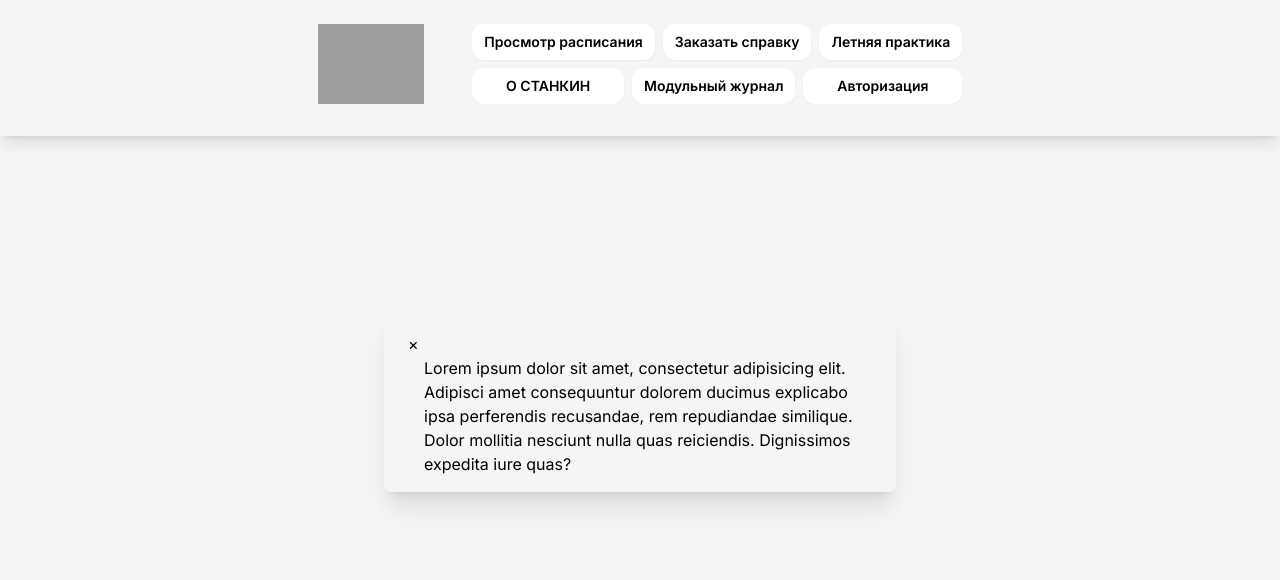
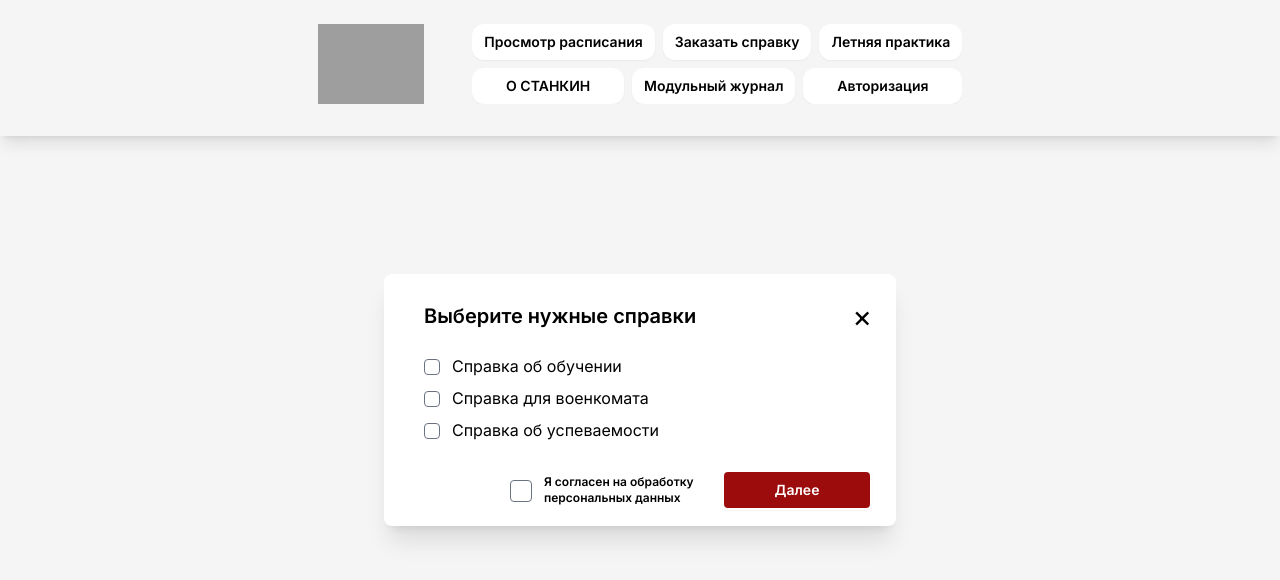
Before and after one commit to matiqof/stankin-services-portal, a React (Vite) app in the folder stankin-services-portal-web-ui/stankin-service-portal-frontend/: page /service in a window 1280 px wide. Shown: the top 580 px of the page. Built offline with nearby package versions, Linux system fonts and the light colour scheme; grey boxes are pictures that could not be loaded.

Commit message:
#31 Реализовал UI модального окна

```diff
--- a/stankin-services-portal-web-ui/stankin-service-portal-frontend/src/main.tsx
+++ b/stankin-services-portal-web-ui/stankin-service-portal-frontend/src/main.tsx
@@ -5,7 +5,6 @@ import {createBrowserRouter, RouterProvider} from "react-router-dom";
 import LoginPage from "./pages/LoginPage.tsx";
 import ServicePage from "./pages/ServicePage.tsx";
 import HomePage from "./pages/HomePage.tsx";
-import CertificatePage from  './pages/CertificatePage.tsx'
 
 const router = createBrowserRouter(
     [
@@ -37,10 +36,6 @@ const router = createBrowserRouter(
                     path: "/service",
                     element: <ServicePage />
                 },
-                {
-                    path: "/certificate",
-                    element: <CertificatePage />
-                },
             ]
         },
     ]
--- a/stankin-services-portal-web-ui/stankin-service-portal-frontend/src/pages/ServicePage.tsx
+++ b/stankin-services-portal-web-ui/stankin-service-portal-frontend/src/pages/ServicePage.tsx
@@ -1,6 +1,7 @@
 import {useState} from 'react';
 import CustomModal from "../components/UI/CustomModal.tsx";
 import {Link} from "react-router-dom";
+import CustomButton from "../components/UI/CustomButton.tsx";
 
 function ServicePage() {
     const [isModalOpen, setIsModalOpen] = useState(true);
@@ -18,19 +19,68 @@ function ServicePage() {
                             <div
                                 className="flex items-end justify-center min-h-screen pt-4 px-4 pb-20 text-center sm:block sm:p-0">
                                 <div className="fixed inset-0 transition-opacity" aria-hidden="true">
-                                    <div className="absolute inset-0 bg-gray-500 opacity-75"></div>
+                                    <div className="absolute inset-0 bg-gray-500"></div>
                                 </div>
                                 <span className="hidden sm:inline-block sm:align-middle sm:h-screen"
                                       aria-hidden="true">&#8203;</span>
                                 <div
-                                    className="inline-block align-bottom bg-white rounded-lg text-left overflow-hidden shadow-xl transform transition-all sm:my-8 sm:align-middle sm:max-w-lg sm:w-full">
-                                    <div className="bg-white px-4 pt-5 pb-4 sm:p-6 sm:pb-4">
-                                        <Link to='/'>
-                                            <span className="close" onClick={handleCloseModal}>&times;</span>
-                                        </Link>
-                                        <div className="sm:flex sm:items-start">
+                                    className="bg-stankin-white inline-block align-bottom bg-white rounded-lg text-left overflow-hidden shadow-xl transform transition-all sm:my-8 sm:align-middle sm:max-w-lg sm:w-full">
+                                    <div className="px-4 pt-5 pb-4 sm:p-6 sm:pb-4 z-20">
+                                        <div>
                                             <div className="mt-3 text-center sm:mt-0 sm:ml-4 sm:text-left">
-                                                Lorem ipsum dolor sit amet, consectetur adipisicing elit. Adipisci amet consequuntur dolorem ducimus explicabo ipsa perferendis recusandae, rem repudiandae similique. Dolor mollitia nesciunt nulla quas reiciendis. Dignissimos expedita iure quas?
+                                                <div className='flex justify-between items-center mb-5'>
+                                                    <h3 className='text-xl text-stankin-black font-semibold'>Выберите
+                                                        нужные справки</h3>
+                                                    <Link className='text-3xl' to='/'>
+                                                        <span className="close" onClick={handleCloseModal}>&times;</span>
+                                                    </Link>
+                                                </div>
+                                                <div className='flex flex-col gap-2 mb-7'>
+                                                    <div className="flex items-center">
+                                                            <input type="checkbox"
+                                                                   className="shrink-0 mt-0.5 border-gray-200 rounded text-stankin-red focus:ring-stankin-red disabled:opacity-50 disabled:pointer-events-none"
+                                                                   id="education"/>
+                                                            <label htmlFor="education"
+                                                                   className="ms-3">
+                                                                Справка об обучении
+                                                            </label>
+                                                        </div>
+
+                                                        <div className="flex items-center">
+                                                            <input type="checkbox"
+                                                                   className="shrink-0 mt-0.5 border-gray-200 rounded text-stankin-red focus:ring-stankin-red disabled:opacity-50 disabled:pointer-events-none"
+                                                                   id="enlistment-office"/>
+                                                            <label htmlFor="enlistment-office"
+                                                                   className="ms-3">
+                                                                Справка для военкомата
+                                                            </label>
+                                                        </div>
+
+                                                        <div className="flex items-center">
+                                                            <input type="checkbox"
+                                                                   className="shrink-0 mt-0.5 border-gray-200 rounded text-stankin-red focus:ring-stankin-red disabled:opacity-50 disabled:pointer-events-none"
+                                                                   id="academic-performance"/>
+                                                            <label htmlFor="academic-performance"
+                                                                   className="ms-3">
+                                                                Справка об успеваемости
+                                                            </label>
+                                                        </div>
+                                                </div>
+                                                <div className="flex gap-3 justify-end">
+                                                    <div className="flex items-center max-w-[200px]">
+                                                        <input type="checkbox"
+                                                               className="w-[22px] h-[22px] shrink-0 mt-0.5 border-gray-200 rounded text-stankin-red focus:ring-stankin-red disabled:opacity-50 disabled:pointer-events-none"
+                                                               id="academic-performance"/>
+                                                        <label htmlFor="academic-performance"
+                                                               className="ms-3 font-semibold text-xs">
+                                                            Я согласен на обработку персональных данных
+                                                        </label>
+                                                    </div>
+                                                    <CustomButton
+                                                        styleButton="flex max-w-[150px] w-full justify-center rounded-md bg-stankin-red px-3 py-1.5 text-sm font-semibold leading-6 text-stankin-white shadow-sm transition-colors hover:bg-stankin-white hover:text-stankin-black hover:border-stankin-red border-solid border-2 focus-visible:outline focus-visible:outline-2 focus-visible:outline-offset-2 focus-visible:outline-stankin-white"
+                                                        type="button"
+                                                        onClick={()=> {}}>Далее</CustomButton>
+                                                </div>
                                             </div>
                                         </div>
                                     </div>
```
